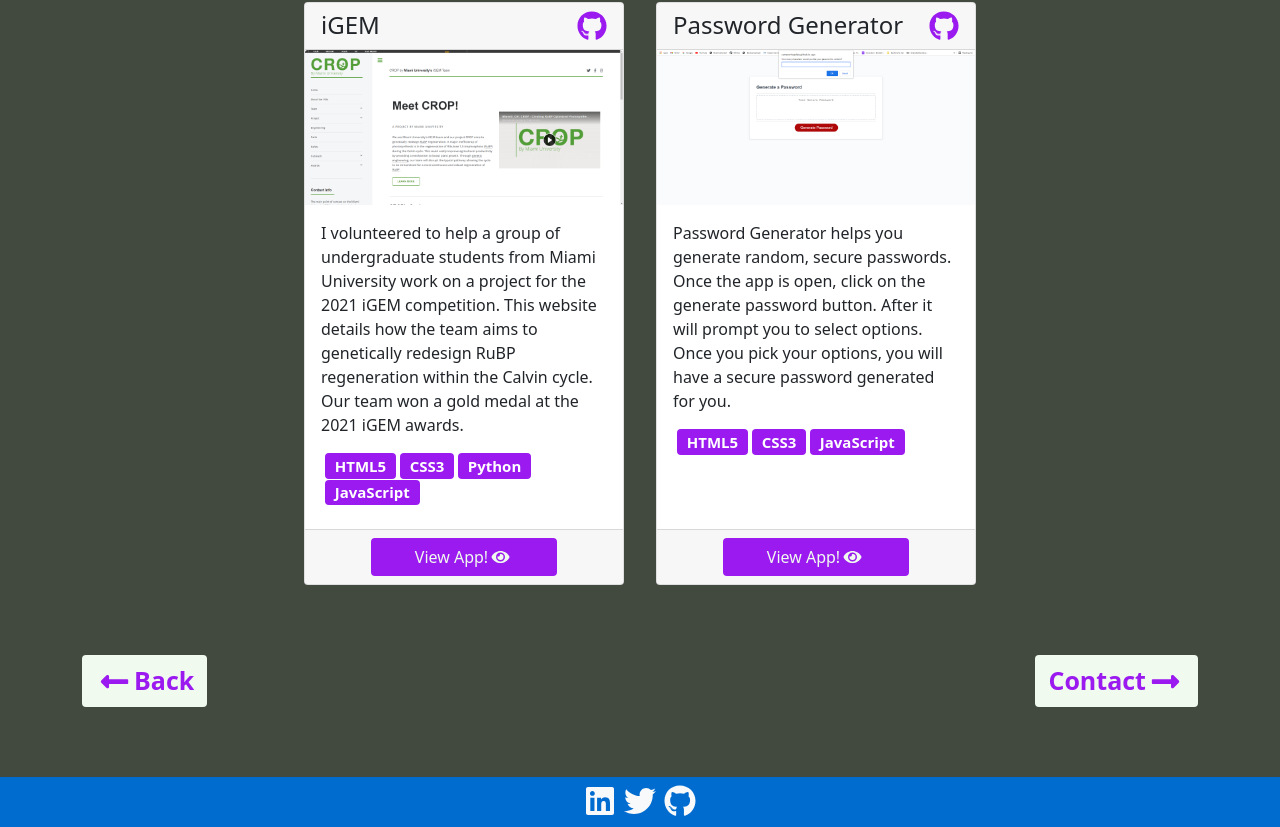
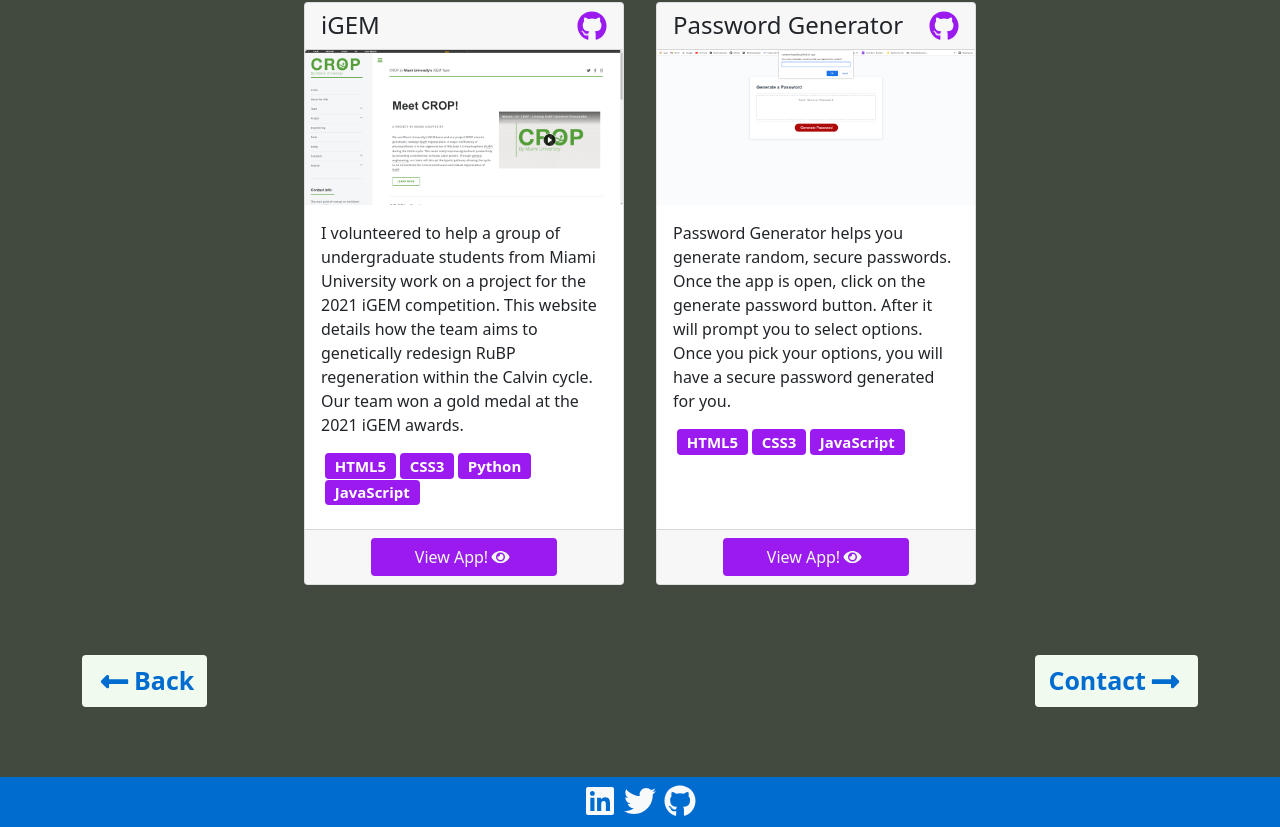
Before and after one commit to CameronHeadlee/R-Portfolio, a React (Create React App) app: page /Portfolio in a window 1280 px wide. Shown: the part 787-1614 px from the top of the page. Built offline with nearby package versions, Linux system fonts and the light colour scheme.

Commit message:
Changed color scheme in css.

```diff
--- a/src/styles/Portfolio.css
+++ b/src/styles/Portfolio.css
@@ -7,14 +7,14 @@
 
 .btn.btn-outline-eight {
   background-color: #f1faee;
-  color: #9a1aef;
+  color: #006cd0;
   font-size: 25px;
   font-weight: bold;
   margin: 70px 0px 0px 0px;
 }
 
 .btn.btn-outline-eight:hover {
-  background-color: #9a1aef;
+  background-color: #006cd0;
   color: #f1faee;
   transform: rotate(-360deg);
   transition: 2s;
@@ -22,14 +22,14 @@
 
 .btn.btn-outline-three {
   background-color: #f1faee;
-  color: #9a1aef;
+  color: #006cd0;
   font-size: 25px;
   font-weight: bold;
   margin: 70px 0px 70px 0px;
 }
 
 .btn.btn-outline-three:hover {
-  background-color: #9a1aef;
+  background-color: #006cd0;
   color: #f1faee;
   transform: rotate(360deg);
   transition: 2s;
```
